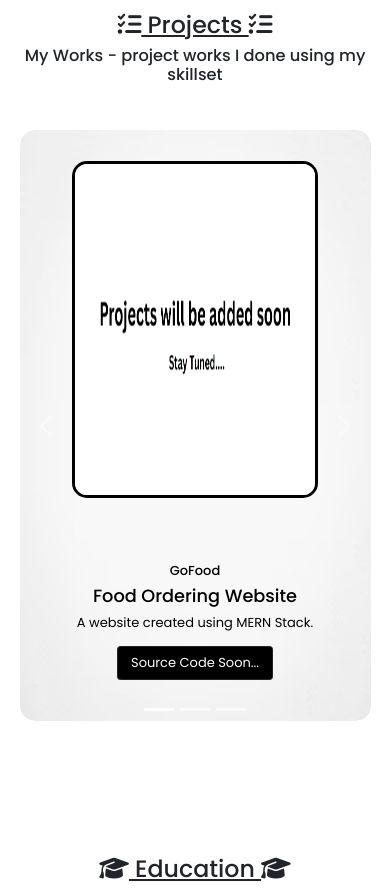
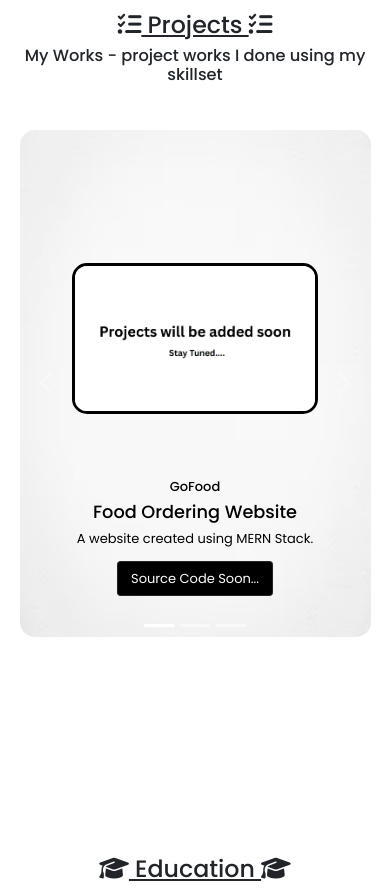
Before and after one commit to jitinsingh000/Portfolio, a React (Create React App) app: page / in a window 390 px wide. Shown: the part 2260-3150 px from the top of the page. Built offline with nearby package versions, Linux system fonts and the light colour scheme; a web font is replaced by a local one.

Commit message:
Updated project image size to landscape only

```diff
--- a/src/components/Projects.js
+++ b/src/components/Projects.js
@@ -1,7 +1,7 @@
 import React from 'react'
 import '../css/projects.css'
 import projectBackground from '../images/project background.png'
-import iNotebookProject from '../images/iNotebook Project/adding and viewing notes.png'
+import iNotebookProject from '../images/iNotebook Project Images/adding and viewing notes.png'
 import img from '../images/projects.png'
 
 export default function Projects() {
@@ -16,8 +16,9 @@ export default function Projects() {
                     <button type="button" data-bs-target="#carouselExampleCaptions" data-bs-slide-to="2" aria-label="Slide 3"></button>
                 </div>
                 <div className="carousel-inner">
+                    <img src={projectBackground} className="d-block" alt="..." />
                     <div className="carousel-item">
-                        <img src={projectBackground} className="d-block" alt="..." />
+                        {/* <img src={projectBackground} className="d-block" alt="..." /> */}
                         <div className="carousel-caption d-md-block">
                             <img src={iNotebookProject} className="d-block mb-3" alt="..." />
                             <div className="project-content mt-3">
@@ -31,7 +32,7 @@ export default function Projects() {
                         </div>
                     </div>
                     <div className="carousel-item active">
-                        <img src={projectBackground} className="d-block" alt="..." />
+                        {/* <img src={projectBackground} className="d-block" alt="..." /> */}
                         <div className="carousel-caption d-md-block">
                             <img src={img} className="d-block mb-3" alt="..." />
                             <div className="project-content mt-3">
@@ -45,7 +46,7 @@ export default function Projects() {
                         </div>
                     </div>
                     <div className="carousel-item">
-                        <img src={projectBackground} className="d-block" alt="..." />
+                        {/* <img src={projectBackground} className="d-block" alt="..." /> */}
                         <div className="carousel-caption d-md-block">
                             <img src={img} className="d-block mb-3" alt="..." />
                             <div className="project-content mt-3">
--- a/src/css/projects.css
+++ b/src/css/projects.css
@@ -16,6 +16,11 @@
 
 .carousel-inner {
     border-radius: 15px;
+}
+
+.carousel-inner>img {
+    height: 75vh;
+    width: 90vw;
 }
 
 .project-btns button:hover {
@@ -45,8 +50,15 @@
 }
 
 @media (max-width: 576px) {
+    body{
+        /* background-color: aquamarine; */
+    }
     #projects {
         width: 100vw;
+    }
+
+    .carousel-inner>img {
+        height: 60vh;
     }
 
     .carousel-item>img {
@@ -54,7 +66,8 @@
     }
 
     .carousel-caption>img {
-        height: 40vh;
+        /* height: 40vh; */
+        height: auto;
     }
 
     .project-content {
@@ -75,8 +88,11 @@
 
     /* small */
     body {
-        /* background-color: black; */
-        /* color: white; */
+        background-color: black;
+        color: white;
+    }
+    .carousel-inner>img {
+        height: 75vh;
     }
 
     .carousel-item>img {
@@ -101,7 +117,9 @@
         /* background-color: red; */
     }
 
-
+    .carousel-inner>img {
+        height: 75vh;
+    }
     .carousel-item>img {
         height: 75vh;
     }
```
Also changed, not shown: 10 other files (tests, documents, lock files or other folders).
